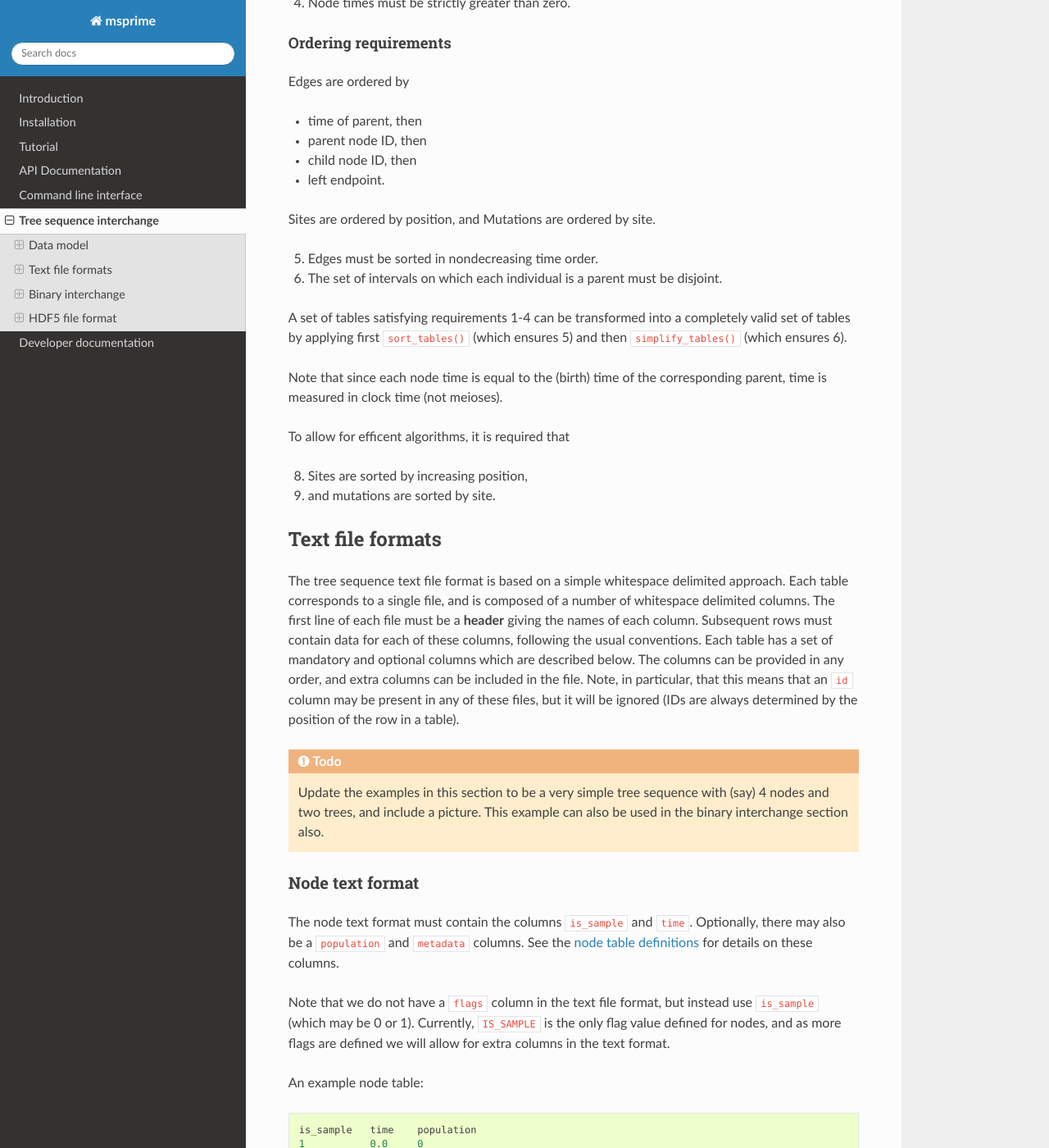
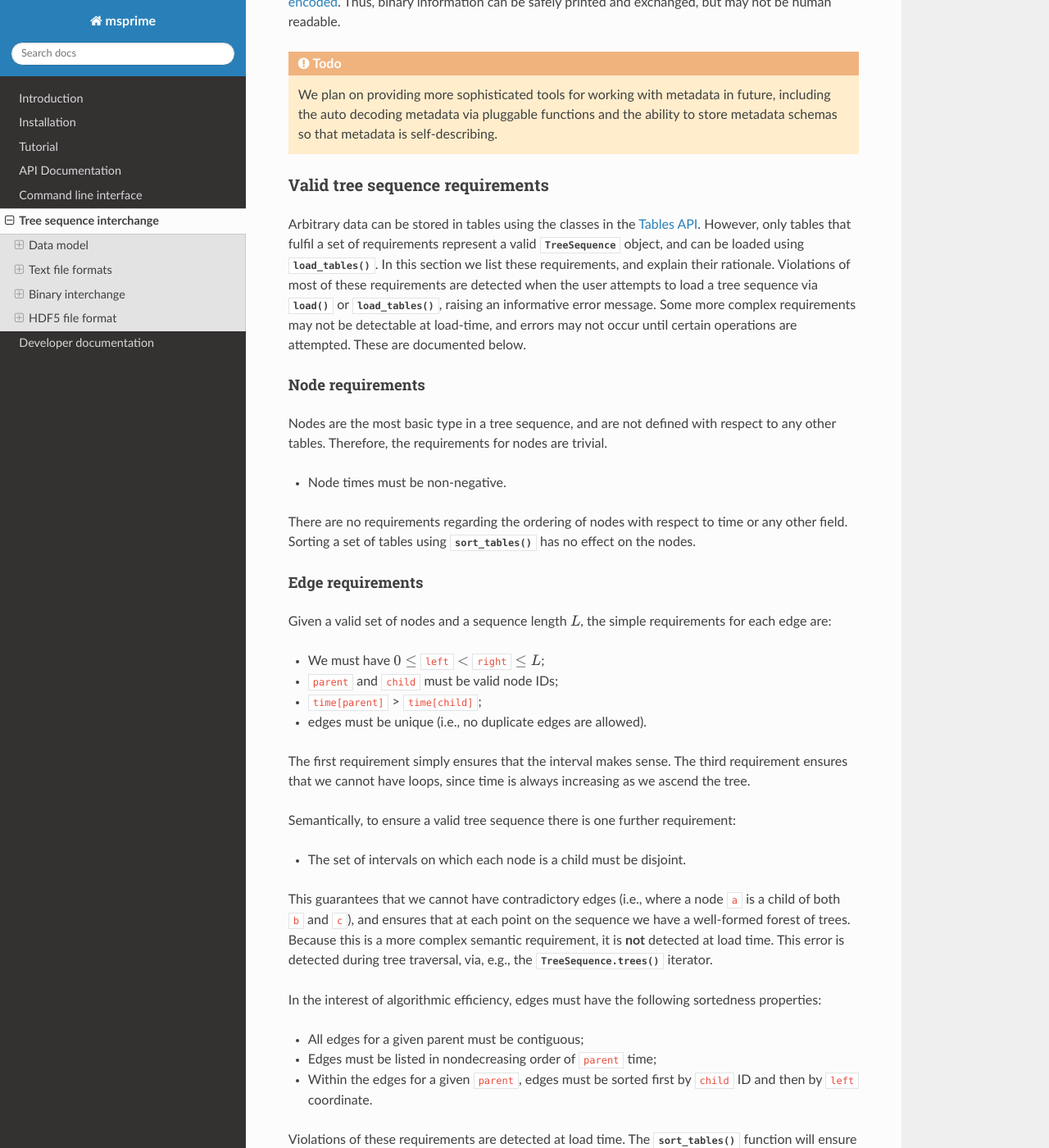
Before and after one commit to tskit-dev/msprime, a Sphinx documentation site: the page built from docs/interchange.rst, in a window 1280 px wide and 1400 px high, scrolled down 6218 px. Shown: the whole window at 82% size. Built offline with Sphinx 7.4.7 and the Read the Docs theme 2.0.0, drawn with Linux system fonts in a browser that asks for light colours; the version number could not be read and is left out; some of the changed text lies outside the part shown.

Commit message:
Added tree sequence requirements section.

```diff
--- a/docs/interchange.rst
+++ b/docs/interchange.rst
@@ -89,8 +89,14 @@ Sequence length
 
 .. todo:: Define migration and provenance types.
 
-A tree sequence can be stored in a collection of six tables: Node, Edge, Site,
-Mutation, Migration, and Provenance. The first two store the genealogical
+A tree sequence can be stored in a collection of six tables:
+:ref:`Node <sec_node_table_definition>`,
+:ref:`Edge <sec_edge_table_definition>`,
+:ref:`Site <sec_site_table_definition>`,
+:ref:`Mutation <sec_mutation_table_definition>`,
+:ref:`Migration <sec_migration_table_definition>`, and
+:ref:`Provenance <sec_provenance_table_definition>`.
+The first two store the genealogical
 relationships that define the trees; the next two describe where mutations fall
 on those trees; the Migration table describes how lineages move across space;
 and the Provenance table contains information on where the data came from.
@@ -132,12 +138,15 @@ is composed of 32 bitwise boolean values. Currently, the only flag defined
 is ``IS_SAMPLE = 1``, which defines the sample status of nodes. Marking
 a particular node as a sample means, for example, that the mutational state
 of the node will be included in the genotypes produced by
-:meth:``TreeSequence.variants``.
+:meth:`.TreeSequence.variants`.
+
+See the :ref:`sec_node_requirements` section for details on the properties
+required for a valid set of nodes.
 
 For convenience, the :ref:`text format <sec_text_file_format>` for nodes
-decomposes the ``flags`` value into it's separate values. Thus, in the
+decomposes the ``flags`` value into its separate values. Thus, in the
 text format we have a column for ``is_sample``, which corresponds to the
-the ``flags`` column in the underlying table. As more flags values are
+``flags`` column in the underlying table. As more flags values are
 defined, these will be added to the text file format.
 
 The ``metadata`` column provides a location for client code to store
@@ -171,11 +180,13 @@ child               int32               Child node ID.
 ================    ==============      ===========
 
 Each row in an edge table describes the half-open genomic interval
-affected ``[left, right)``, the ``parent`` and the ``child`` on that interval.
+affected ``[left, right)``, and the ``parent`` and ``child`` on that interval.
 The ``left`` and ``right`` columns are defined using double precision
 floating point values for flexibility. The ``parent`` and ``child``
 columns specify integer IDs in the associated :ref:`sec_node_table_definition`.
 
+See the :ref:`sec_edge_requirements` section for details on the properties
+required for a valid set of edges.
 
 .. _sec_site_table_definition:
 
@@ -206,11 +217,17 @@ The ``metadata`` column provides a location for client code to store
 information about each site. See the :ref:`sec_metadata_definition` section for
 more details on how metadata columns should be used.
 
+See the :ref:`sec_site_requirements` section for details on the properties
+required for a valid set of sites.
 
 .. _sec_mutation_table_definition:
 
 Mutation Table
 --------------
+
+A **mutation** defines a change of mutational state on a tree at a particular site.
+The mutation table contains five columns, of which ``site``, ``node`` and
+``derived_state`` are mandatory.
 
 ================    ==============      ===========
 Column              Type                Description
@@ -222,6 +239,29 @@ derived_state       char                The mutational state at the defined node
 metadata            char                Mutation :ref:`sec_metadata_definition`.
 ================    ==============      ===========
 
+The ``site`` column is an integer value defining the ID of the
+:ref:`site <sec_site_table_definition>` at which this mutation occured.
+
+The ``node`` column is an integer value defining the ID of the
+first :ref:`node <sec_node_table_definition>` in the tree to inherit this mutation.
+
+The ``derived_state`` column specifies the mutational state at the specified node,
+thus defining the state that nodes in the subtree inherit (unless further mutations
+occur). The column stores text character data of arbitrary length.
+
+The ``parent`` column is an integer value defining the ID of the
+mutation from which this mutation inherits. If there is no mutation at the
+site in question on the path back to root, then this field is set to the
+null ID (-1). (The ``parent`` column is only required in situations
+where there are multiple mutations at a given site. For
+simple infinite sites mutations, it can be ignored.)
+
+The ``metadata`` column provides a location for client code to store
+information about each site. See the :ref:`sec_metadata_definition` section for
+more details on how metadata columns should be used.
+
+See the :ref:`sec_mutation_requirements` section for details on the properties
+required for a valid set of mutations.
 
 .. _sec_migration_table_definition:
 
@@ -229,30 +269,12 @@ Migration Table
 ---------------
 
 In simulations, trees can be thought of as spread across space, and it is
-helpful for inferring demographic history to record this history.  This is
-stored using the following type.
-
-migration
-    Migrations are performed by individual ancestors, but most likely not by an
-    individual tracked as a ``node`` (as in a discrete-deme model they are
-    unlikely to be both a migrant and a most recent common ancestor).  So,
-    ``msprime`` records when a segment of ancestry has moved between
-    populations::
-
-        left    right   node    source  dest    time
-        0.0     0.3     3       0       1       2.1
-
-    This ``migration`` records that the ancestor who was alive 2.1 time units
-    in the past from which ``node`` 3 inherited the segment of genome between
-    0.0 and 0.3 migrated from population 0 to population 1.
-
-A valid ``migration``:
-
-1. Has ``time`` strictly between the time of its ``node`` and the time of any
-   ancestral node from which that node inherits on the segment ``[left,
-   right)``.
-2. Has the ``population`` of any such ancestor matching ``source``, if another
-   ``migration`` does not intervene.
+helpful for inferring demographic history to record this history.
+Migrations are performed by individual ancestors, but most likely not by an
+individual tracked as a ``node`` (as in a discrete-deme model they are
+unlikely to be both a migrant and a most recent common ancestor).  So,
+``msprime`` records when a segment of ancestry has moved between
+populations.
 
 ================    ==============      ===========
 Column              Type                Description
@@ -266,11 +288,28 @@ time                double              Time of migration event.
 ================    ==============      ===========
 
 
+The ``left`` and ``right`` columns are floating point values defining the
+half-open segment of genome affected.
+
+
+.. todo::
+    Document the remaining fields
+
+See the :ref:`sec_migration_requirements` section for details on the properties
+required for a valid set of mutations.
+
+..     This ``migration`` records that the ancestor who was alive 2.1 time units
+..     in the past from which ``node`` 3 inherited the segment of genome between
+..     0.0 and 0.3 migrated from population 0 to population 1.
+
 
 .. _sec_provenance_table_definition:
 
 Provenance Table
 ----------------
+
+.. todo::
+    Document the provenance table.
 
 ================    ==============      ===========
 Column              Type                Description
@@ -317,57 +356,140 @@ human readable.
 Valid tree sequence requirements
 ================================
 
-**Explain and list the requirements for a set of tables to form a valid tree
-sequence**.
-
-.. _sec_structural_requirements:
-
-Structural requirements
------------------------
+Arbitrary data can be stored in tables using the classes in the
+:ref:`sec_tables_api`. However, only tables that fulfil a set of
+requirements represent a valid :class:`.TreeSequence` object, and
+can be loaded using :func:`.load_tables`. In this
+section we list these requirements, and explain their rationale.
+Violations of most of these requirements are detected when the
+user attempts to load a tree sequence via :func:`.load` or
+:func:`.load_tables`, raising an informative error message. Some
+more complex requirements may not be detectable at load-time,
+and errors may not occur until certain operations are attempted.
+These are documented below.
 
 
-1. All birth times must be greater than or equal to zero.
+.. _sec_node_requirements:
 
-To disallow time travel and multiple inheritance:
+Node requirements
+-----------------
 
-1. Offspring must be born after their parents (and hence, no loops).
-2. The set of intervals on which each individual is a child must be disjoint.
+Nodes are the most basic type in a tree sequence, and are not defined with
+respect to any other tables. Therefore, the requirements for nodes are
+trivial.
 
-and for algorithmic reasons:
+- Node times must be non-negative.
 
-3. The leftmost endpoint of each chromosome is 0.0.
-4. Node times must be strictly greater than zero.
+There are no requirements regarding the ordering of nodes with respect to time
+or any other field. Sorting a set of tables using :func:`.sort_tables` has
+no effect on the nodes.
 
+.. _sec_edge_requirements:
 
-.. _sec_ordering_requirements:
+Edge requirements
+-----------------
 
-Ordering requirements
+Given a valid set of nodes and a sequence length :math:`L`, the simple
+requirements for each edge are:
+
+- We must have :math:`0 \leq` ``left`` :math:`<` ``right`` :math:`\leq L`;
+- ``parent`` and ``child`` must be valid node IDs;
+- ``time[parent]`` > ``time[child]``;
+- edges must be unique (i.e., no duplicate edges are allowed).
+
+The first requirement simply ensures that the interval makes sense. The
+third requirement ensures that we cannot have loops, since time is
+always increasing as we ascend the tree.
+
+Semantically, to ensure a valid tree sequence there is one further requirement:
+
+- The set of intervals on which each node is a child must be disjoint.
+
+This guarantees that we cannot have contradictory edges (i.e.,
+where a node ``a`` is a child of both ``b`` and ``c``), and ensures that
+at each point on the sequence we have a well-formed forest of trees.
+Because this is a more complex semantic requirement, it is **not** detected
+at load time. This error is detected during tree traversal, via, e.g.,
+the :meth:`.TreeSequence.trees` iterator.
+
+In the interest of algorithmic efficiency, edges must have the following
+sortedness properties:
+
+- All edges for a given parent must be contiguous;
+- Edges must be listed in nondecreasing order of ``parent`` time;
+- Within the edges for a given ``parent``, edges must be sorted
+  first by ``child`` ID and then by ``left`` coordinate.
+
+Violations of these requirements are detected at load time.
+The :func:`.sort_tables` function will ensure that these sortedness
+properties are fulfilled.
+
+.. _sec_site_requirements:
+
+Site requirements
+-----------------
+
+Given a valid set of nodes and a sequence length :math:`L`, the simple
+requirements for a valid set of sites are:
+
+- We must have :math:`0 \leq` ``position`` :math:`< L`;
+- ``position`` values must be unique.
+
+For simplicity and algorithmic efficiency, sites must also:
+
+- Be sorted in increasing order of ``position``.
+
+Violations of these requirements are detected at load time.
+The :func:`.sort_tables` function ensures that sites are sorted
+according to these criteria.
+
+.. _sec_mutation_requirements:
+
+Mutation requirements
 ---------------------
 
-Edges are ordered by
+Given a valid set of nodes, edges and sites, the
+requirements for a valid set of mutations are:
 
-- time of parent, then
-- parent node ID, then
-- child node ID, then
-- left endpoint.
+- ``site`` must refer to a valid site ID;
+- ``node`` must refer to a valid node ID;
+- ``parent`` must either be the null ID (-1) or a valid mutation ID within the
+  current table
 
-Sites are ordered by position, and Mutations are ordered by site.
+For simplicity and algorithmic efficiency, mutations must also:
 
-5. Edges must be sorted in nondecreasing time order.
-6. The set of intervals on which each individual is a parent must be disjoint.
+- be sorted by site ID;
+- when there are multiple mutations per site, parent mutations must occur
+  **before** their children (i.e. if a mutation with ID :math:`x` has
+  ``parent`` with ID :math:`y`, then we must have :math:`y < x`).
 
-A set of tables satisfying requirements 1-4 can be transformed into a completely
-valid set of tables by applying first ``sort_tables()`` (which ensures 5)
-and then ``simplify_tables()`` (which ensures 6).
+Violations of these sorting requirements are detected at load time.
+The :func:`.sort_tables` function ensures that mutationsare sorted
+according to these criteria.
 
-Note that since each node time is equal to the (birth) time of the
-corresponding parent, time is measured in clock time (not meioses).
+Mutations also have the requirement that they must result in a
+change of state. For example, if we have a site with ancestral state
+of "A" and a single mutation with derived state "A", then this
+mutation does not result in any change of state. This error is
+raised at run-time when we reconstruct sample genotypes, for example
+in the :meth:`.TreeSequence.variants` iterator.
 
+.. _sec_migration_requirements:
 
-To allow for efficent algorithms, it is required that
+Migration requirements
+----------------------
 
-8. Sites are sorted by increasing position,
-9. and mutations are sorted by site.
+.. todo::
+    Add requirements for valid migrations.
+
+.. A valid ``migration``:
+
+.. 1. Has ``time`` strictly between the time of its ``node`` and the time of any
+..    ancestral node from which that node inherits on the segment ``[left,
+..    right)``.
+.. 2. Has the ``population`` of any such ancestor matching ``source``, if another
+..    ``migration`` does not intervene.
+
 
 .. _sec_text_file_format:
 
```
Also changed, not shown: 2 other files.
